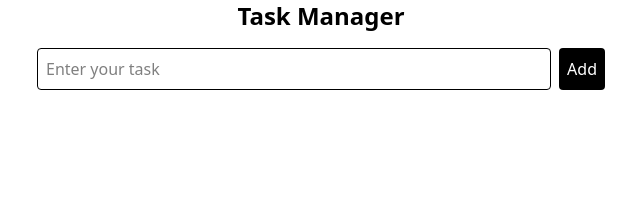
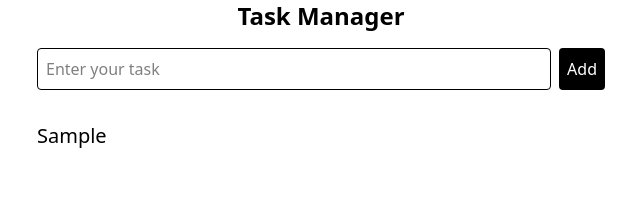
Before and after one commit to Pasang24/React-with-TypeScript, a React (Vite) app: page / in a window 1280 px wide. Both pictures are taken after typing "Sample" into the empty fields and a click on the button "Add". Shown: the top 216 px of the page, without its empty margins (319-959 px from the left). Built offline with nearby package versions, Linux system fonts and the light colour scheme.

Commit message:
Added TodoItem Component

```diff
--- a/src/App.tsx
+++ b/src/App.tsx
@@ -1,5 +1,6 @@
 import { useEffect, useState } from "react";
 import AddTodo from "./components/AddTodo";
+import TodoList from "./components/TodoList";
 
 export interface Todo {
   id: number;
@@ -17,6 +18,7 @@ function App() {
     <>
       <h2 className="font-bold text-center text-2xl">Task Manager</h2>
       <AddTodo todos={todos} setTodos={setTodos} />
+      <TodoList todos={todos} setTodos={setTodos} />
     </>
   );
 }
--- /dev/null
+++ b/src/components/Todo.tsx
@@ -0,0 +1,15 @@
+import React from 'react'
+import { Todo } from '../App'
+
+interface TodoItemProps {
+    todo: Todo;
+    setTodos: React.Dispatch<React.SetStateAction<Todo[]>>
+}
+
+function TodoItem({todo, setTodos}: TodoItemProps) {
+  return (
+    <div>{todo.title}</div>
+  )
+}
+
+export default TodoItem
--- a/src/components/TodoList.tsx
+++ b/src/components/TodoList.tsx
@@ -1,4 +1,5 @@
 import { Todo } from "../App";
+import TodoItem from "./Todo";
 
 interface TodoListProps {
   todos: Todo[];
@@ -7,10 +8,10 @@ interface TodoListProps {
 
 function TodoList({ todos, setTodos }: TodoListProps) {
   return (
-    <div>
-      {todos.length === 0 && <span>No Tasks</span>}
+    <div className="flex flex-col max-w-[600px] mx-auto p-4 text-xl">
+      {todos.length === 0 && <div className="text-center font-bold">No Tasks!</div>}
       {todos.map((todo) => {
-        return <span>{todo.title}</span>;
+        return <TodoItem todo={todo} setTodos={setTodos} />;
       })}
     </div>
   );
```
